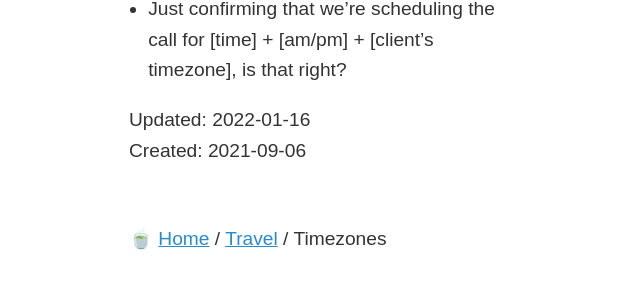
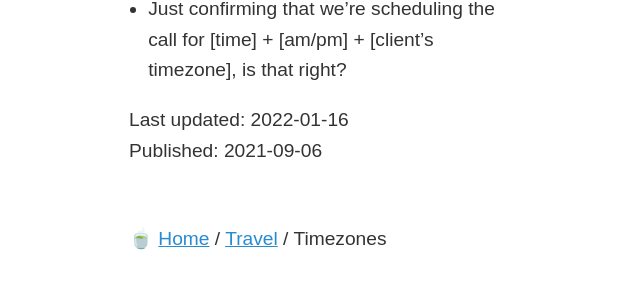
Before and after one commit to zachmccabe/zachmccabe.github.io, a Jekyll site: the page built from _travel/timezones.md, in a window 1280 px wide and 900 px high, scrolled down 5561 px. Shown: the part 421-724 px from the top of the window, without its empty margins (319-959 px from the left). Built offline with Jekyll 4.4.1, drawn with Linux system fonts in a browser that asks for light colours.

Commit message:
Update print_history.html

```diff
--- a/_includes/print_history.html
+++ b/_includes/print_history.html
@@ -1 +1 @@
-<p>Updated: {{ page.update | date: "%F" }}<br/>Created: {{ page.date | date: "%F" }}</p>
+<p>Last updated: {{ page.update | date: "%F" }}<br/>Published: {{ page.date | date: "%F" }}</p>
```
